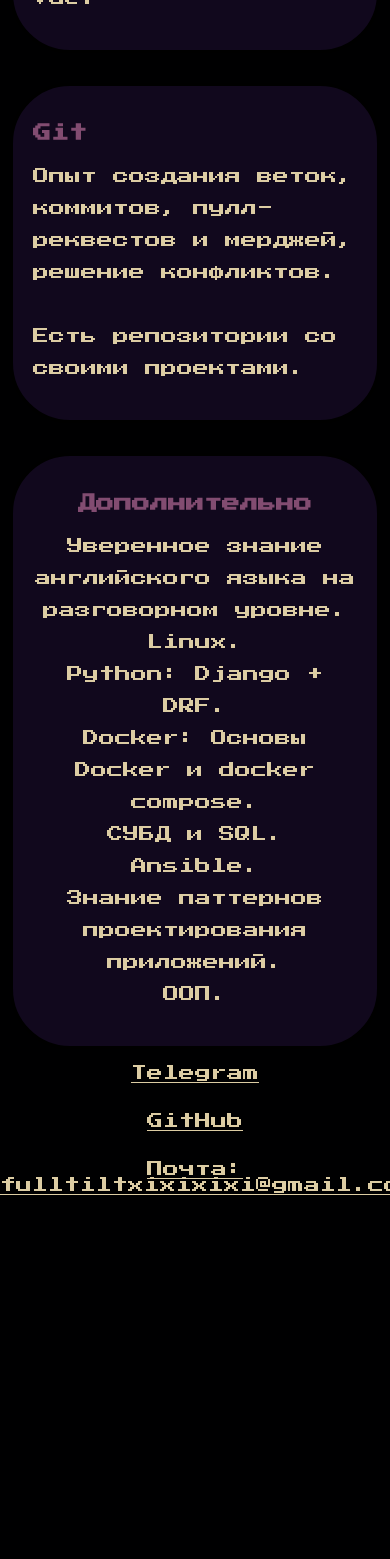
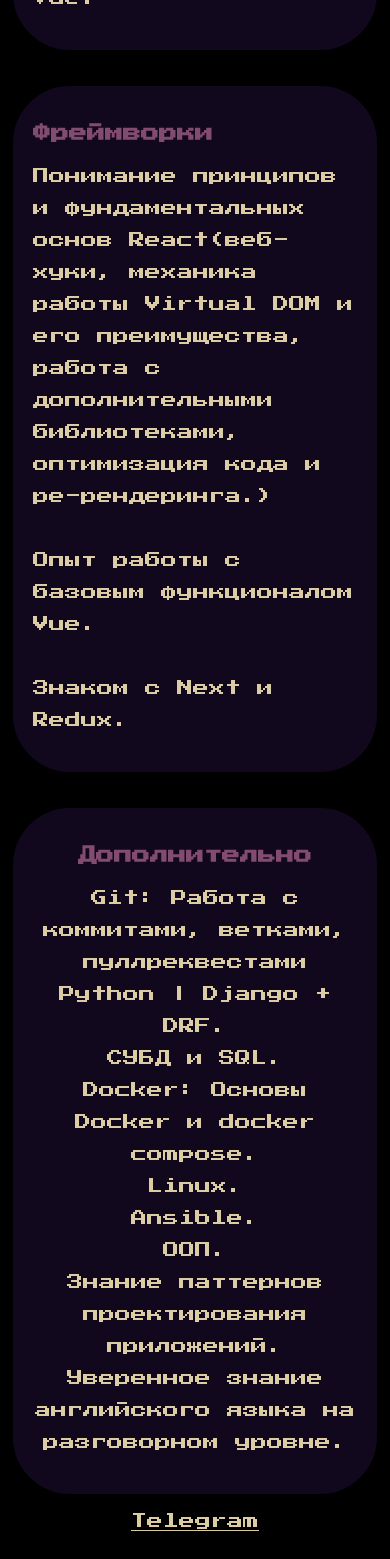
Before and after one commit to PlexMAD/oditrom, a React (Create React App) app in the folder web/: page / in a window 390 px wide. Shown: the part 2580-4139 px from the top of the page. Before the commit the page ends 3789 px from the top, so only its background shows below. Built offline with nearby package versions, Linux system fonts and the light colour scheme.

Commit message:
fix component render + mobile mail link, update texts

```diff
--- /dev/null
+++ b/web/src/components/DynamicHeading.tsx
@@ -0,0 +1,28 @@
+import { useEffect, useState } from "react";
+
+
+const DynamicHeading: React.FC = () => {
+    const [headingInfo, setHeadingInfo] = useState<string>('');
+    const [lineIsVisible, setLineIsVisible] = useState<boolean>(true);
+    const heading = 'plexmad';
+
+    const fillHeading = () => {
+        setHeadingInfo('')
+        const headingArr = heading.split('');
+        headingArr.forEach((letter, index) => {
+            setTimeout(() => setHeadingInfo((prev) => prev + letter), 200 * index);
+        });
+    };
+
+    useEffect(fillHeading, []);
+
+    useEffect(() => {
+        const interval = setInterval(() => {
+            setLineIsVisible((prev) => !prev);
+        }, 400);
+        return () => clearInterval(interval);
+    }, []);
+    return (<h1 className={`main__heading ${lineIsVisible ? "visibleLine" : ""}`}>{headingInfo}</h1>)
+}
+
+export default DynamicHeading
--- a/web/src/components/Main.tsx
+++ b/web/src/components/Main.tsx
@@ -3,36 +3,16 @@
 import htmltext from "../texts/html";
 import csstext from "../texts/css";
 import jststext from "../texts/jsts";
-import gittext from "../texts/git";
+import gittext from "../texts/framework";
 import othertext from "../texts/other";
+import DynamicHeading from "./DynamicHeading"
+import frameworktext from "../texts/framework";
 
 const Main: React.FC = () => {
-    const [headingInfo, setHeadingInfo] = useState<string>('');
-    const [lineIsVisible, setLineIsVisible] = useState<boolean>(true);
-    const heading = 'plexmad';
-
-    const fillHeading = () => {
-        setHeadingInfo('')
-        const headingArr = heading.split('');
-        headingArr.forEach((letter, index) => {
-            setTimeout(() => setHeadingInfo((prev) => prev + letter), 200 * index);
-        });
-    };
-
-    useEffect(fillHeading, []);
-
-    useEffect(() => {
-        const interval = setInterval(() => {
-            setLineIsVisible((prev) => !prev);
-        }, 400);
-        return () => clearInterval(interval);
-    }, []);
-
     return (
         <div>
-            {/* секцию снизу можно было вынести в отдельный компонент во избежание ререндера всей страницы */}
             <section className="wraper main">
-                <h1 className={`main__heading ${lineIsVisible ? "visibleLine" : ""}`}>{headingInfo}</h1>
+                <DynamicHeading></DynamicHeading>
                 <p>Меня зовут Александр, обучаюсь в Московском Политехе на 3 курсе направления "Веб-технологии", на данном сайте-резюме расположена информация о моих хардскиллах.</p>
             </section>
             <section className="wraper skills">
@@ -41,7 +21,7 @@
                     <SkillBlock title="HTML" text={htmltext}></SkillBlock>
                     <SkillBlock title="CSS" text={csstext}></SkillBlock>
                     <SkillBlock title="JS/TS" text={jststext}></SkillBlock>
-                    <SkillBlock title="Git" text={gittext}></SkillBlock>
+                    <SkillBlock title="Фреймворки" text={frameworktext}></SkillBlock>
                     <SkillBlock title="Дополнительно" text={othertext}></SkillBlock>
                 </div>
             </section>
@@ -49,7 +29,7 @@
                 <nav>
                     <a href="https://t.me/lowpriorityabuzer">Telegram</a>
                     <a href="https://github.com/PlexMAD">GitHub</a>
-                    <a href="mailto:fulltiltxixixixi@gmail.com">Почта: fulltiltxixixixi@gmail.com</a>
+                    <a href="mailto:fulltiltxixixixi@gmail.com" className="mail-link">Почта:fulltiltxixixixi@gmail.com</a>
                 </nav>
             </footer>
 
--- a/web/src/styles/_mobile.scss
+++ b/web/src/styles/_mobile.scss
@@ -5,4 +5,7 @@
     .skills h2, .main p {
         text-align: center;
     }
+    footer .mail-link {
+        font-size: 0.8em;
+    }
 }
--- /dev/null
+++ b/web/src/texts/framework.ts
@@ -0,0 +1,9 @@
+const frameworktext = `
+  Понимание принципов и фундаментальных основ React(веб-хуки, механика работы
+  Virtual DOM и его преимущества, работа с дополнительными библиотеками,
+  оптимизация кода и ре-рендеринга.)<br><br>
+  Опыт работы с базовым функционалом Vue.<br><br>
+  Знаком с Next и Redux.
+`;
+
+export default frameworktext;
--- a/web/src/texts/git.ts
+++ /dev/null
@@ -1,6 +0,0 @@
-const gittext = `
-  Опыт создания веток, коммитов, пулл-реквестов и мерджей, решение конфликтов.<br><br>
-  Есть репозитории со своими проектами.
-`;
-
-export default gittext;
--- a/web/src/texts/other.ts
+++ b/web/src/texts/other.ts
@@ -1,12 +1,13 @@
 const othertext = `
-  Уверенное знание английского языка на разговорном уровне.<br>
+  Git: Работа с коммитами, ветками, пуллреквестами<br>
+  Python | Django + DRF.<br>
+  СУБД и SQL.<br>
+  Docker: Основы Docker и docker compose.<br>
   Linux.<br>
-  Python: Django + DRF.<br>
-  Docker: Основы Docker и docker compose.<br>
-  СУБД и SQL.<br>
   Ansible.<br>
+  ООП.<br>
   Знание паттернов проектирования приложений.<br>
-  ООП.
+  Уверенное знание английского языка на разговорном уровне.
 `;
 
 export default othertext;
```
Also changed, not shown: web/src/styles/_gridlayout.scss (line endings or trailing spaces).
